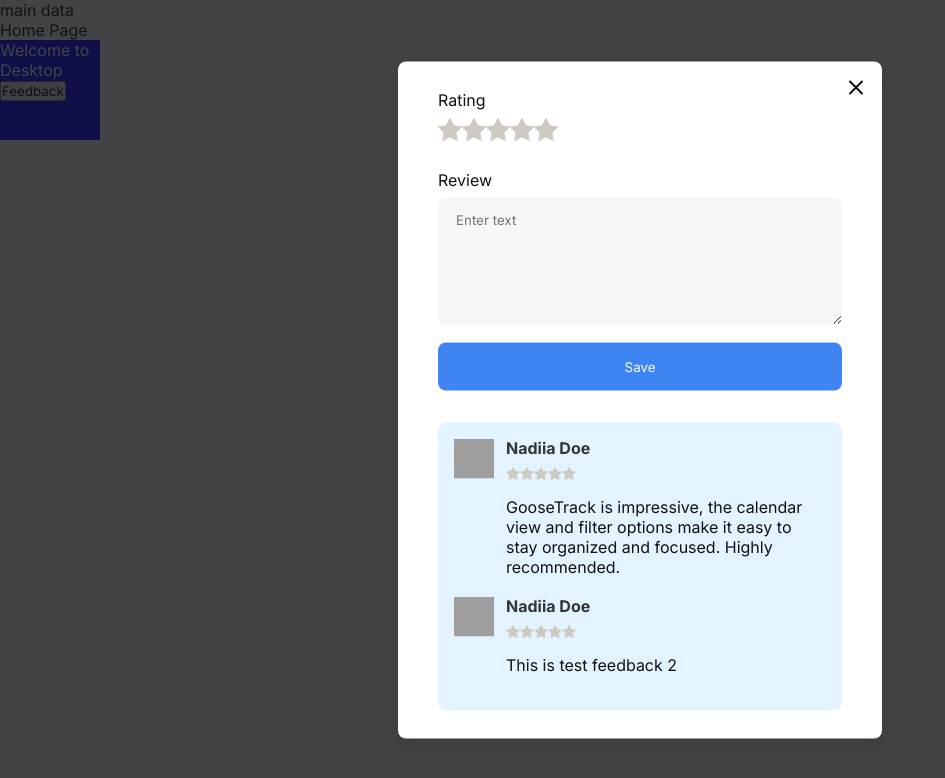
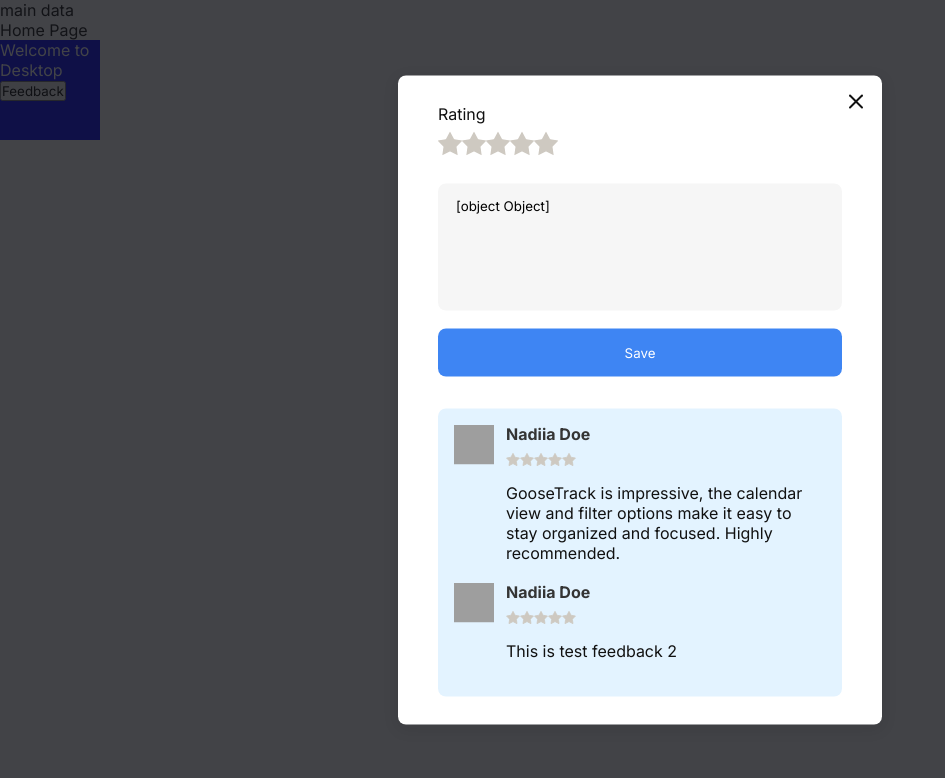
Before and after one commit to OlehZankiv/project-ff-planner-frontend, a React (Create React App) app: page / in a window 1280 px wide. Shown: the top 778 px of the page, without its empty margins (0-945 px from the left). Built offline with nearby package versions, Linux system fonts and the light colour scheme; grey boxes are pictures that could not be loaded.

Commit message:
added Textarea component

```diff
--- /dev/null
+++ b/src/components/Textarea.jsx
@@ -0,0 +1,26 @@
+import styled from 'styled-components'
+
+export const Textarea = ({label, placeholder}) => {
+
+    return(
+        <Wrapper>
+            <>
+                <label htmlFor='textarea'>
+                {label} label
+                </label>
+                <textarea type='text' id='textarea' placeholder={placeholder} />
+            </>
+        </Wrapper>
+    )
+
+}
+
+const Wrapper = styled.textarea`
+    height: 127px;
+    background-color: #F6F6F6;
+    border-radius: 8px;
+    border: 0px;
+    padding: 14px 18px;
+    margin-bottom: 18px;
+    resize: none;
+`
--- a/src/components/index.js
+++ b/src/components/index.js
@@ -7,3 +7,4 @@ export { generateSrcConfig, Image } from './Image'
 export { Button } from './buttons/Button'
 export { Input } from './fields/Input'
 export { OpacityButton } from './buttons/OpacityButton'
+export { Textarea } from './Textarea'
--- a/src/pages/FeedbackModal.jsx
+++ b/src/pages/FeedbackModal.jsx
@@ -5,7 +5,7 @@ import {
   getTabletStyles,
   useBreakpointValue,
 } from '../styles/breakpoints.js'
-import { Modal } from '../components'
+import { Modal, Textarea } from '../components'
 import { useState } from 'react'
 // import { useTranslation } from 'react-i18next'
 import { StarIcon } from '../assets/icons'
@@ -67,10 +67,7 @@ const FeedbackModal = ({}) => {
                 )
               })}
             </div>
-            <label htmlFor='feedback' style={styles.label}>
-              Review
-            </label>
-            <textarea type='text' id='feedback' style={styles.textarea} placeholder='Enter text' />
+            <Textarea label={'Review'} placeholder={'Enter text'}/>
             <button type='submit' onClick={feedbackSubmit} style={styles.button}>
               Save
             </button>
```
